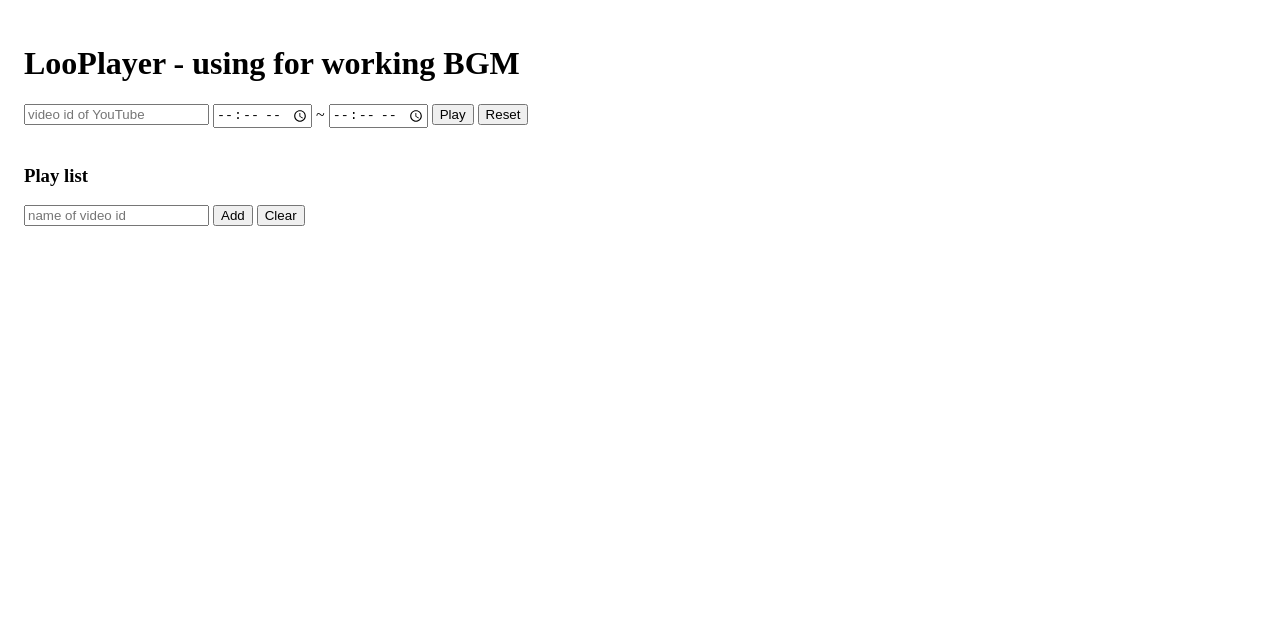
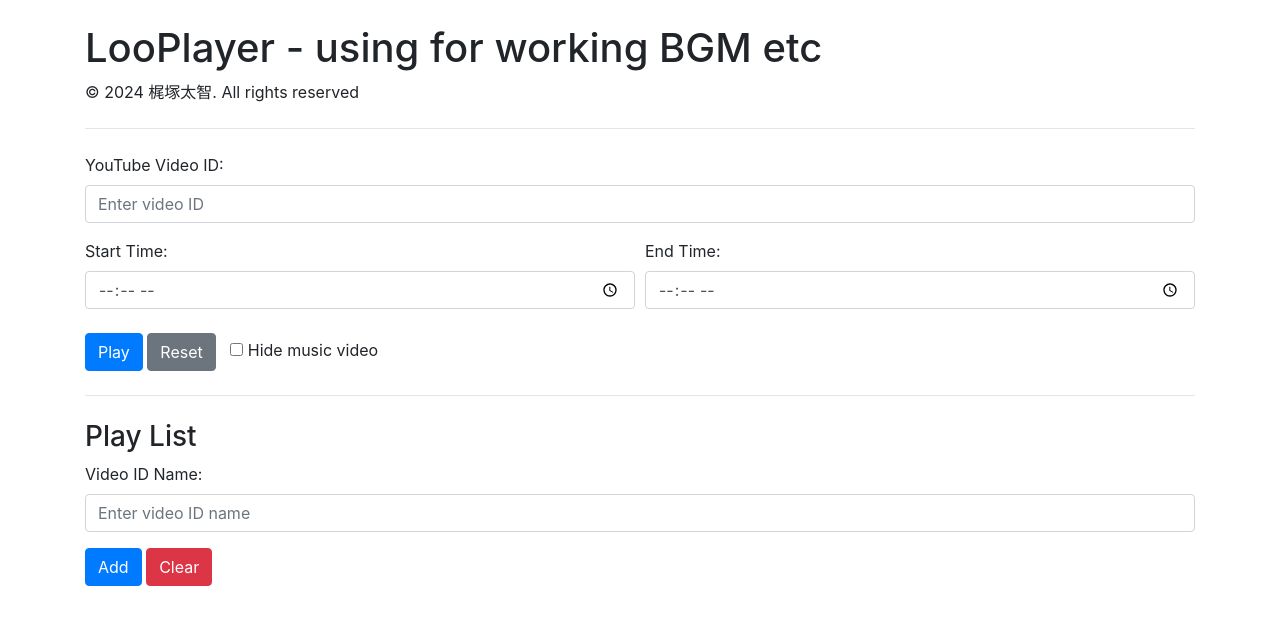
Before and after one commit to KajizukaTaichi/looplayer, a plain HTML site: page index.html in a window 1280 px wide. Drawn offline with nearby package versions, Linux system fonts and the light colour scheme.

Commit message:
Update index.html

```diff
--- a/index.html
+++ b/index.html
@@ -1,165 +1,99 @@
-<!DOCTYPE html>
-<html>
+<!doctype html>
+<html lang="en">
     <head>
-        <meta http-equiv="Content-Type" content="text/html;charset=UTF-8">
+        <meta charset="UTF-8" />
+        <meta name="viewport" content="width=device-width, initial-scale=1.0" />
+        <link rel="stylesheet" type="text/css" href="/style.css" />
         <title>LooPlayer</title>
+        <link
+            href="https://stackpath.bootstrapcdn.com/bootstrap/4.5.2/css/bootstrap.min.css"
+            rel="stylesheet"
+        />
     </head>
     <body>
-        <h1>LooPlayer - using for working BGM</h1>
+        <div class="container mt-4">
+            <h1 class="">LooPlayer - using for working BGM etc</h1>
+            <p>&copy; 2024 梶塚太智. All rights reserved</p>
+            <hr class="my-4" />
 
-        <input type="text" id="videoId" name="id" placeholder="video id of YouTube">
-        <input type="time" id="startTime" name="start"> ~ <input type="time" id="endTime"  name="end">
-        <button onclick="play()">Play</button><button onclick="location.reload()">Reset</button><br>
+            <div class="form-group">
+                <label for="videoId">YouTube Video ID:</label>
+                <input
+                    type="text"
+                    class="form-control"
+                    id="videoId"
+                    name="id"
+                    placeholder="Enter video ID"
+                />
+            </div>
 
-        <div id="player"></div><br>
+            <div class="form-row mb-4">
+                <div class="col">
+                    <label for="startTime">Start Time:</label>
+                    <input
+                        type="time"
+                        class="form-control"
+                        id="startTime"
+                        name="start"
+                    />
+                </div>
+                <div class="col">
+                    <label for="endTime">End Time:</label>
+                    <input
+                        type="time"
+                        class="form-control"
+                        id="endTime"
+                        name="end"
+                    />
+                </div>
+            </div>
 
-        <h3>Play list</h3>
-        <input type="text" id="key" name="key" placeholder="name of video id">
-        <button onclick="addList()">Add</button><button onclick="if (confirm('Is it okay to clear play list?')) {localStorage.clear();showList()}">Clear</button><br>
+            <button class="btn btn-primary" onclick="play()">Play</button>
+            <button class="btn btn-secondary" onclick="location.reload()">
+                Reset
+            </button>
 
-        <div id="list"></div>
+            <input
+                style="margin-left: 10px"
+                type="checkbox"
+                name="hide"
+                onchange="var element = document.getElementById('player'); if (this.checked) {element.style.display = 'none'} else {element.style.display = 'block'}"
+            />
+            <label for="hide">Hide music video</label>
 
-        <script>
-            const queryString = window.location.search;
-            const urlParams = new URLSearchParams(queryString);
-            const id = urlParams.get('id');
+            <div id="player" class="mt-4 mb-4"></div>
+            <hr class="my-4" />
 
-            if (id !== null) {
-                document.getElementById("videoId").value = id;
-            }
+            <h3 class="mt-4">Play List</h3>
+            <div class="form-group">
+                <label for="key">Video ID Name:</label>
+                <input
+                    type="text"
+                    class="form-control"
+                    id="key"
+                    name="key"
+                    placeholder="Enter video ID name"
+                />
+            </div>
 
-            const start = urlParams.get('start');
-            if (start !== null) {
-                document.getElementById("startTime").value = start;
-            }
+            <button class="btn btn-primary" onclick="addList()">Add</button>
+            <button
+                class="btn btn-danger"
+                onclick="showConfirm('Is it okay to clear play list?', function(result) {if (result) {localStorage.clear(); showList()}})"
+            >
+                Clear
+            </button>
 
-            const end = urlParams.get('end');
-            if (end !== null) {
-                document.getElementById("endTime").value = end;
-            }
+            <div id="list" class="mt-4"></div>
+        </div>
 
-            var tag = document.createElement('script');
-            tag.src = "https://www.youtube.com/iframe_api";
-            var firstScriptTag = document.getElementsByTagName('script')[0];
-            firstScriptTag.parentNode.insertBefore(tag, firstScriptTag);
+        <!-- Bootstrap JS and dependencies -->
+        <script src="https://code.jquery.com/jquery-3.5.1.slim.min.js"></script>
+        <script src="https://cdn.jsdelivr.net/npm/@popperjs/core@2.5.2/dist/umd/popper.min.js"></script>
+        <script src="https://stackpath.bootstrapcdn.com/bootstrap/4.5.2/js/bootstrap.min.js"></script>
 
-            var timer;
-            var player;
-
-            console.log(urlParams);
-
-            function play() {
-                let videoId = document.getElementById("videoId").value;
-
-                // 時間の値を取得
-                const startTimeStr = document.getElementById("startTime").value;
-                const endTimeStr = document.getElementById("endTime").value;
-
-                // 時間の値を分解して数値に変換
-                const [startMinutes, startSeconds] = startTimeStr.split(':').map(Number);
-                const [endMinutes, endSeconds] = endTimeStr.split(':').map(Number);
-
-                // 時間をミリ秒に変換
-                let startTime = (startMinutes * 60 + startSeconds);
-                let endTime = (endMinutes * 60 + endSeconds);
-
-                console.log(videoId);
-                console.log(startTime, endTime);
-
-                window.history.pushState(null, null, `${window.location.origin}${window.location.pathname}?id=${videoId}&start=${startTimeStr}&end=${endTimeStr}`);
-
-                var player = new YT.Player('player', {
-                    height: '390',
-                    width: '640',
-                    videoId: videoId, // 再生する動画のID
-                    events: {
-                        'onReady': onPlayerReady,
-                        'onStateChange': onPlayerStateChange
-                    }
-                });
-
-                // プレーヤーの準備ができたらイベントを設定できる
-                function onPlayerReady(event) {
-                    if (isNaN(startTime) || startTime >= player.getDuration()) {
-                        startTime = 0;
-                    } if (isNaN(endTime) || endTime >= player.getDuration()) {
-                        endTime = player.getDuration() - 1;
-                    }
-                    console.log(startTime, endTime);
-
-                    player.seekTo(startTime);
-                    player.playVideo(); // 自動再生
-                }
-
-                // プレーヤーの状態が変わったら呼ばれる
-                function onPlayerStateChange(event) {
-                    if (event.data == YT.PlayerState.PLAYING) {
-                        // 再生中のタイマーをセット
-                        timer = setInterval(checkTime, 1000);
-                    } else if(event.data == YT.PlayerState.PAUSED) {
-                        // 一時停止中はタイマーをクリア
-                        clearInterval(timer);
-                    }
-                }
-
-                // 経過時間を監視する関数
-                function checkTime() {
-                    // プレーヤーの現在の再生時間(秒)
-                    var currentTime = player.getCurrentTime();
-
-                    // 制限時間を超えたら動画を最初に戻す
-                    if (currentTime > endTime) {
-                        player.seekTo(startTime);
-                    }
-                }
-            }
-
-            function createTable(tableData) {
-                let list = document.createElement("ul");
-
-                for (let i = 0; i < localStorage.length; i++) {
-                    let item = document.createElement("li");
-                    item.textContent = `${Object.keys(localStorage)[i]}`;
-                    item.addEventListener("click", function() {
-                        let value = localStorage.getItem(Object.keys(localStorage)[i]).split(",");
-                        document.getElementById("videoId").value = value[0];
-                        document.getElementById("startTime").value = value[1];
-                        document.getElementById("endTime").value = value[2];
-                    });
-                    list.appendChild(item);
-                }
-
-                return list;
-            }
-
-            function showList() {
-                document.getElementById("list").innerHTML = "";
-                document.getElementById("list").appendChild(createTable());
-            }
-
-            function addList() {
-                const key = document.getElementById("key").value;
-                const value = document.getElementById("videoId").value;
-                const start = document.getElementById("startTime").value;
-                const end = document.getElementById("endTime").value;
-                localStorage.setItem(key, [value, start, end]);
-
-                showList();
-            }
-
-            showList();
-        </script>
-
-        <style>
-            body {
-                padding: 2vh;
-            }
-            button {
-                margin-right: 0.5vh;
-            }
-            br {
-                margin-bottom: 3vh;
-            }
-        </style>
+        <script src="./player.js"></script>
+        <script src="./dialog.js"></script>
+        <script src="./list.js"></script>
     </body>
 </html>
```
